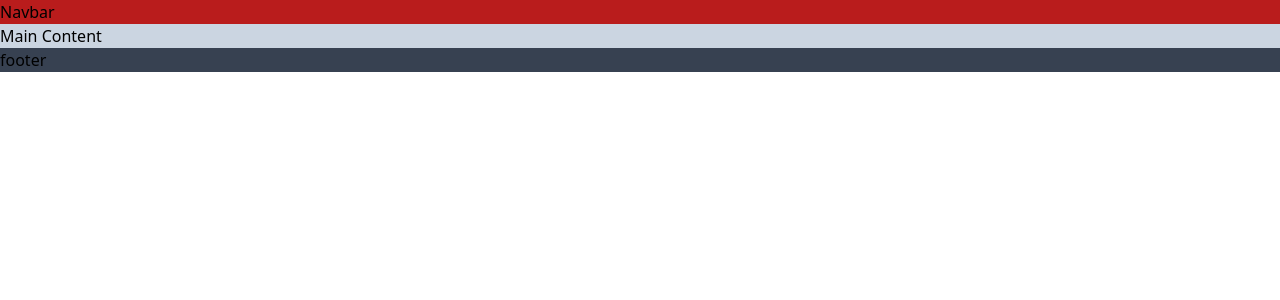
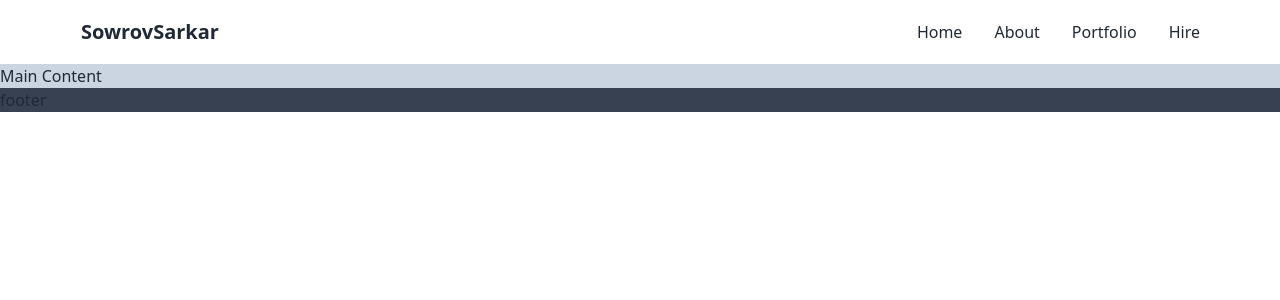
Before and after one commit to sowrovsarkar63/my-portfolio, a Next.js app: page / in a window 1280 px wide. Shown: the top 300 px of the page. Built offline with nearby package versions, Linux system fonts and the light colour scheme.

Commit message:
basic navbar structure added

```diff
--- a/components/Navbar/Navbar.js
+++ b/components/Navbar/Navbar.js
@@ -1,7 +1,31 @@
 export default function Navbar() {
   return (
     <>
-      <h2 className=" bg-red-700 ">Navbar</h2>
+      <nav className="navbar bg-base-100">
+        <div className="container mx-auto px-14">
+          <div className="flex-1">
+            <a href="#" className="btn btn-ghost normal-case text-xl">
+              SowrovSarkar
+            </a>
+          </div>
+          <div className="flex-none">
+            <ul className="menu menu-horizontal p-0">
+              <li>
+                <a href="#">Home</a>
+              </li>
+              <li>
+                <a href="#">About</a>
+              </li>
+              <li>
+                <a href="#">Portfolio</a>
+              </li>
+              <li>
+                <a href="#">Hire</a>
+              </li>
+            </ul>
+          </div>
+        </div>
+      </nav>
     </>
   );
 }
--- a/package.json
+++ b/package.json
@@ -9,6 +9,7 @@
     "lint": "next lint"
   },
   "dependencies": {
+    "daisyui": "^2.11.0",
     "next": "12.1.0",
     "react": "17.0.2",
     "react-dom": "17.0.2"
--- a/pages/index.js
+++ b/pages/index.js
@@ -14,7 +14,7 @@ export default function Home() {
         <link rel="icon" href="/favicon.ico" />
       </Head>
 
-      {/* Navigation bar  */}
+      {/* Nav bar   */}
       <Navbar />
 
       {/* Main Content */}
--- a/tailwind.config.js
+++ b/tailwind.config.js
@@ -11,5 +11,5 @@ module.exports = {
   variants: {
     extend: {},
   },
-  plugins: [],
+  plugins: [require("daisyui")],
 };
```
Also changed, not shown: 2 other files (tests, documents, lock files or other folders).
